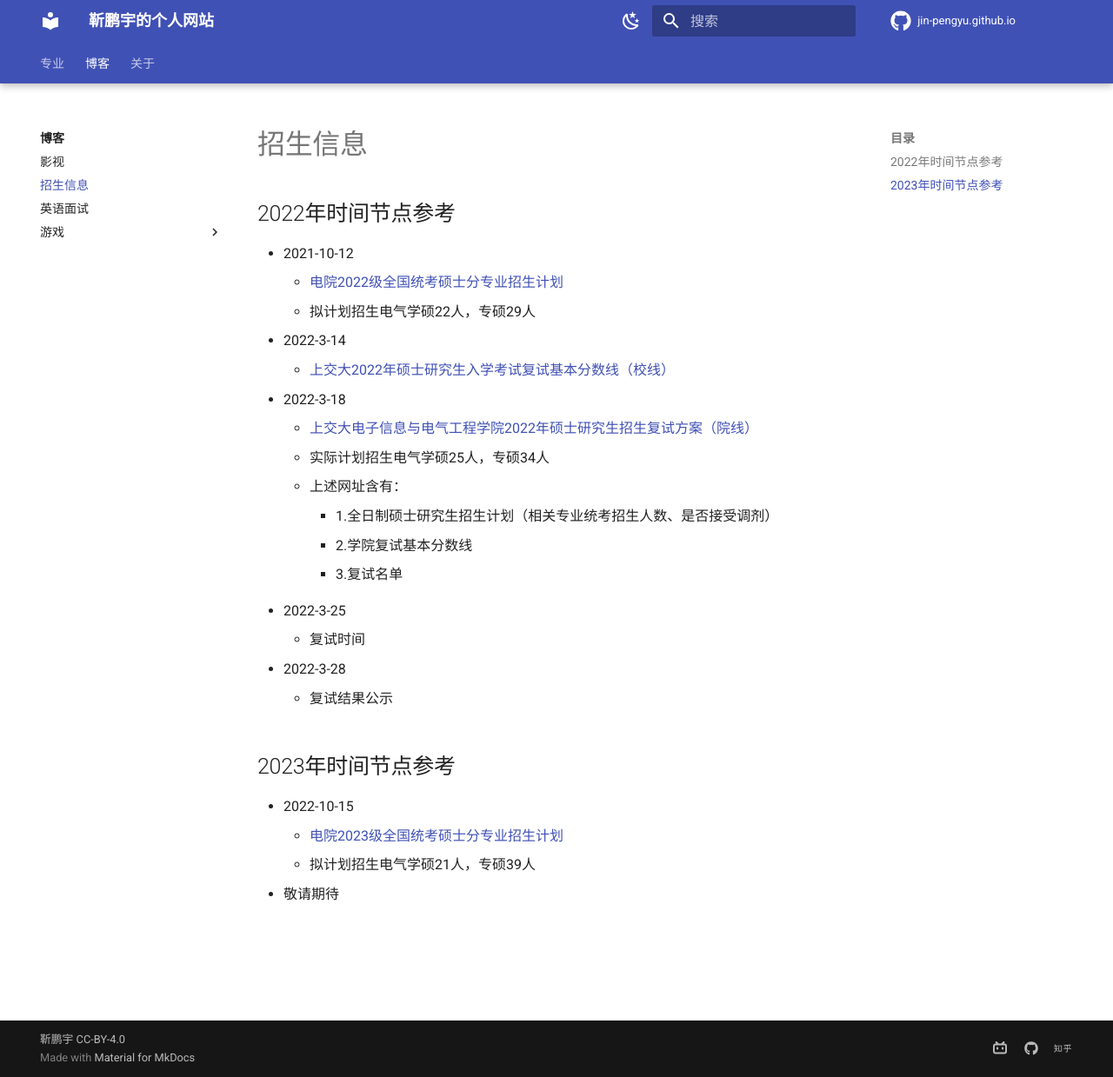
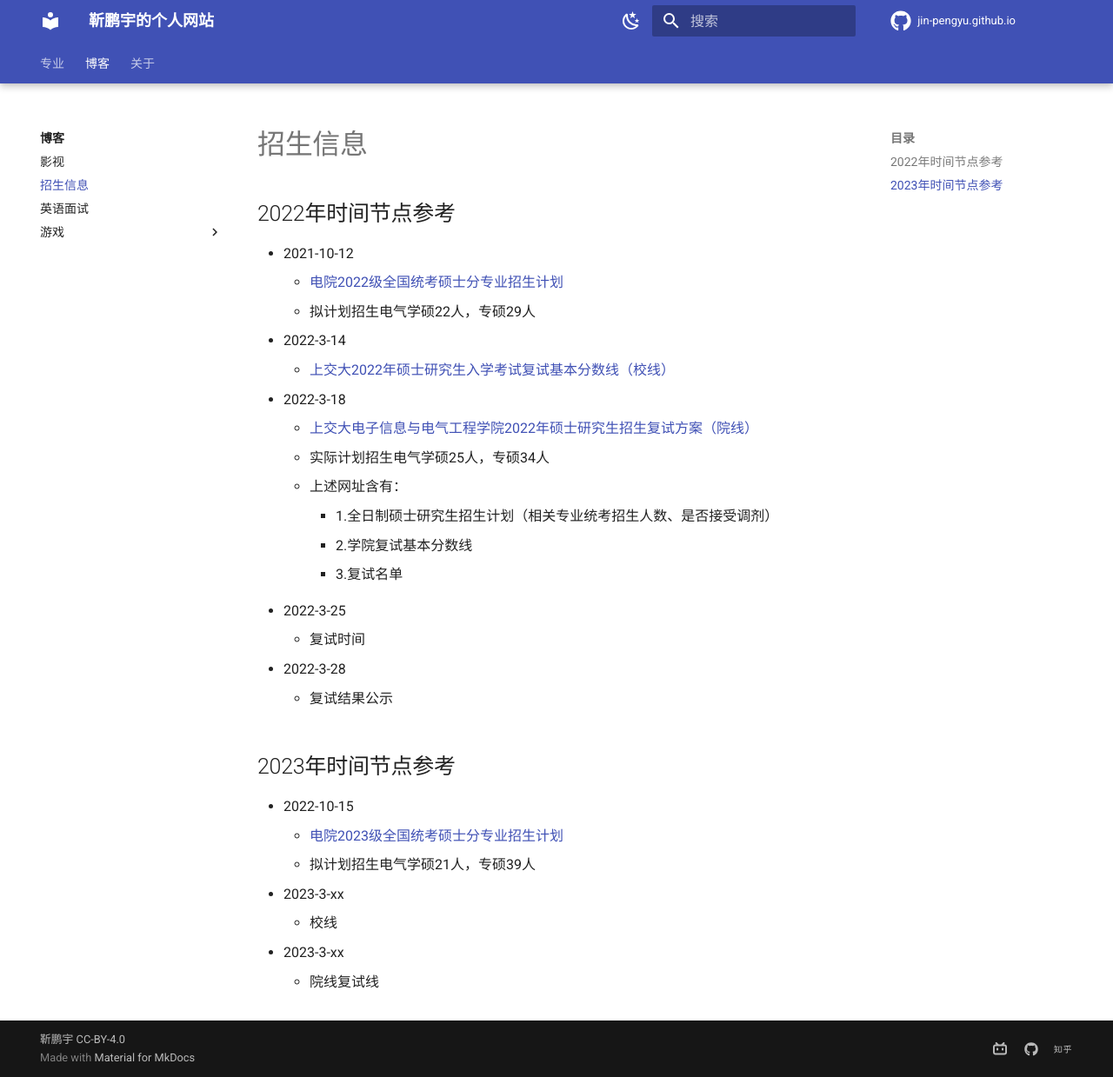
Before and after one commit to Pengyu-Jin/Pengyu-Jin.github.io, an MkDocs documentation site: the page built from docs/blog/information/infor.md, in a window 1280 px wide and 1239 px high. Shown: the whole window at 87% size. Built offline with MkDocs 1.6.1 and Material for MkDocs 9.7.7, drawn with Linux system fonts in a browser that asks for light colours.

Commit message:
change style118

```diff
--- a/docs/blog/information/infor.md
+++ b/docs/blog/information/infor.md
@@ -20,4 +20,7 @@
 - 2022-10-15
     - [电院2023级全国统考硕士分专业招生计划](https://yjwb.seiee.sjtu.edu.cn/yjwb/info/35042.htm)
     - 拟计划招生电气学硕21人，专硕39人
-- 敬请期待
+- 2023-3-xx
+    - 校线
+- 2023-3-xx
+    - 院线复试线
```
Also changed, not shown: docs/blog/information/st.md (+12 -0 lines).
